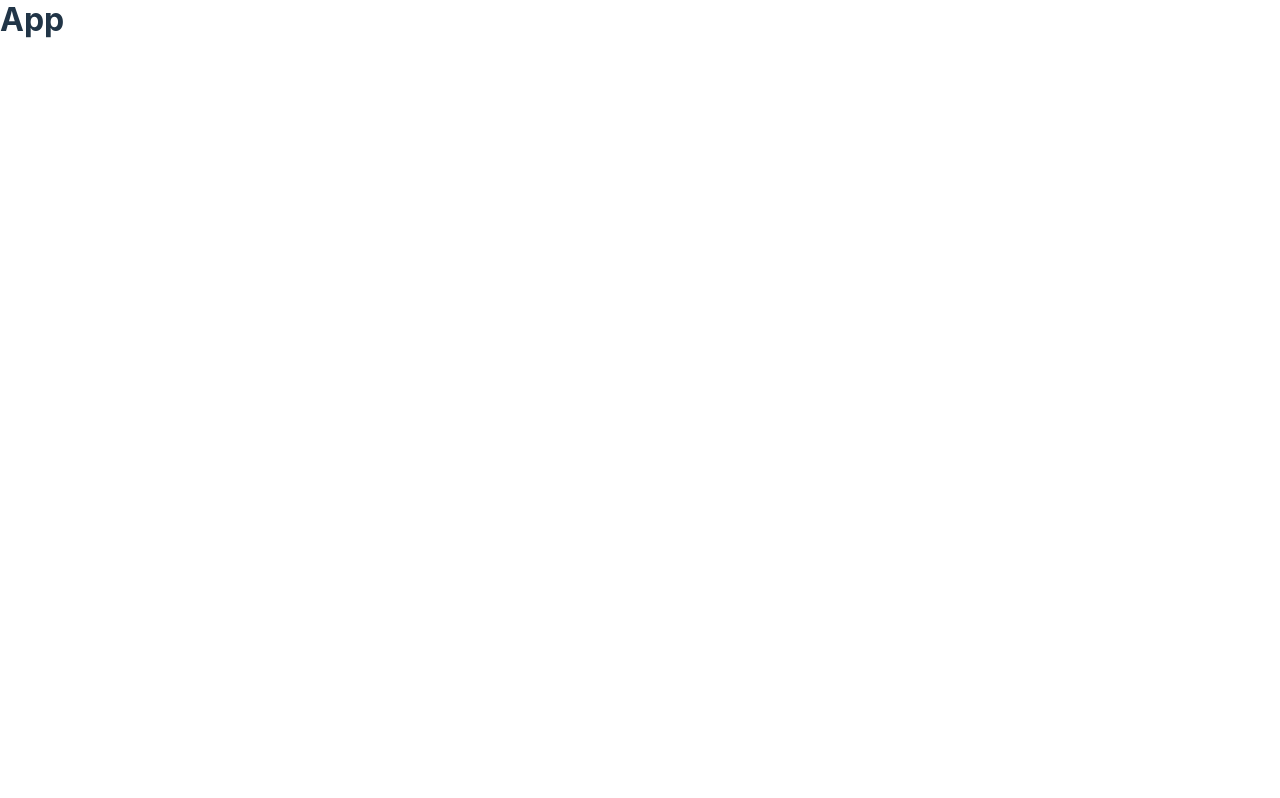
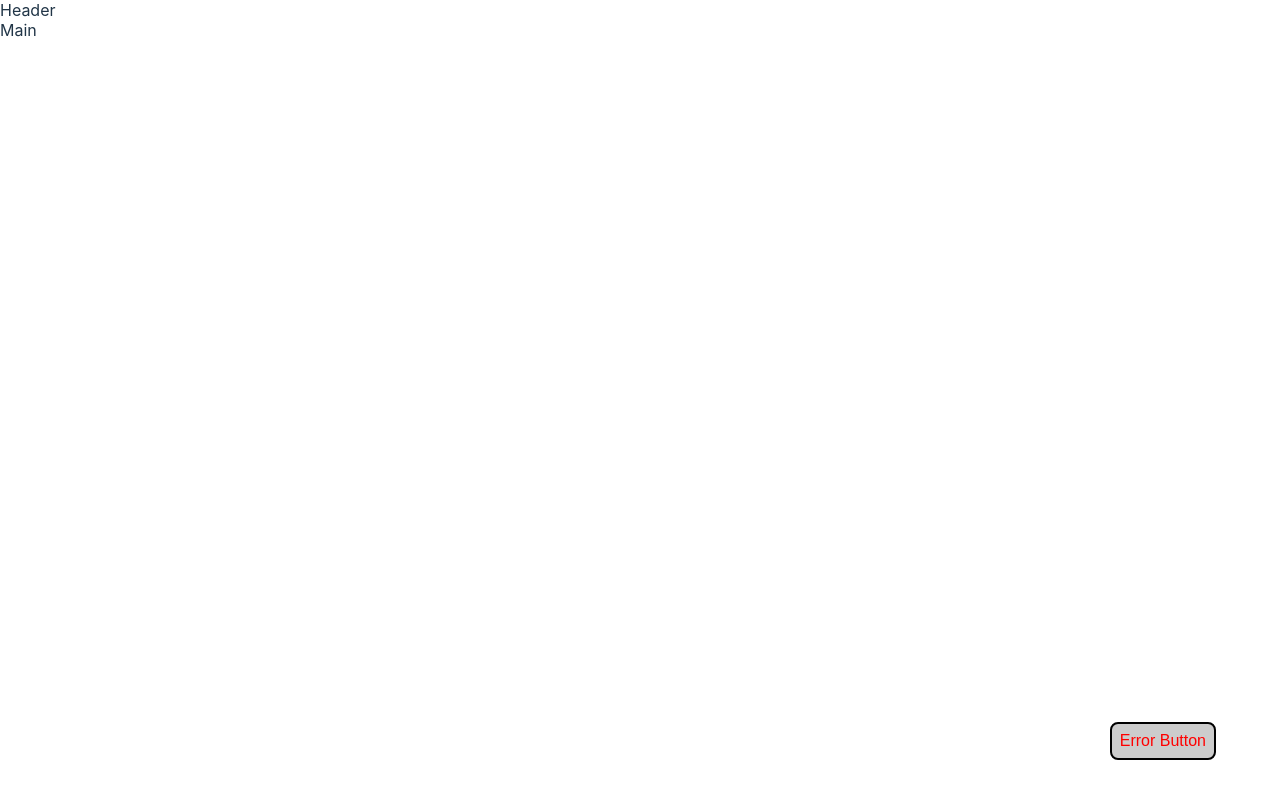
Before and after one commit to yelantsevv/REACT2025Q1, a React (Vite) app: page / in a window 1280 px wide. Built offline with nearby package versions, Linux system fonts and the light colour scheme.

Commit message:
feat: implement ErrorBoundary

```diff
--- a/package.json
+++ b/package.json
@@ -40,7 +40,7 @@
       "eslint --fix",
       "prettier --write"
     ],
-    "src/**/*.{css}": [
+    "src/**/*.css": [
       "prettier --write"
     ]
   }
--- a/src/App.tsx
+++ b/src/App.tsx
@@ -1,9 +1,16 @@
-function App() {
-  return (
-    <>
-      <h1>App</h1>
-    </>
-  );
+import { Component } from 'react';
+import { ErrorButton } from './components';
+
+class App extends Component {
+  render() {
+    return (
+      <>
+        <div>Header</div>
+        <div>Main</div>
+        <ErrorButton />
+      </>
+    );
+  }
 }
 
 export default App;
--- /dev/null
+++ b/src/components/ErrorBoundary/ErrorBoundary.module.css
@@ -0,0 +1,19 @@
+.error {
+  height: 100vh;
+  text-align: center;
+  align-content: center;
+  background: var(--color-Bg);
+}
+
+.reset {
+  position: absolute;
+  top: 5%;
+  right: 5%;
+  cursor: pointer;
+  border-radius: 0.5rem;
+  border-style: dashed;
+  color: var(--color-Error);
+  font-size: 1rem;
+  padding: 0.5rem;
+  text-align: center;
+}
--- /dev/null
+++ b/src/components/ErrorBoundary/ErrorBoundary.tsx
@@ -0,0 +1,36 @@
+import { Component } from 'react';
+import type { Props, State } from '../../types/types';
+import styles from './ErrorBoundary.module.css';
+
+export default class ErrorBoundary extends Component<Props, State> {
+  constructor(props: Props) {
+    super(props);
+    this.state = { hasError: false, error: null };
+  }
+
+  componentDidCatch(error: Error) {
+    console.log(error.message);
+    this.setState({
+      hasError: true,
+      error,
+    });
+  }
+
+  reset() {
+    this.setState({ hasError: false, error: null });
+  }
+
+  render() {
+    if (this.state.hasError) {
+      return (
+        <div className={styles.error}>
+          <h2>{this.state.error?.message}</h2>
+          <button className={styles.reset} onClick={() => this.reset()}>
+            Reset
+          </button>
+        </div>
+      );
+    }
+    return this.props.children;
+  }
+}
--- /dev/null
+++ b/src/components/ErrorButton/ErrorButton.module.css
@@ -0,0 +1,18 @@
+.error {
+  position: absolute;
+  bottom: 5%;
+  right: 5%;
+  cursor: pointer;
+  background-color: var(--color-Bg);
+  border-radius: 0.5rem;
+  border-style: double;
+  color: var(--color-Error);
+  font-size: 1rem;
+  padding: 0.5rem;
+  transition: all 0.3s ease-out;
+
+  &:hover {
+    background-color: var(--color-Error);
+    color: var(--color-Bg);
+  }
+}
--- /dev/null
+++ b/src/components/ErrorButton/ErrorButton.tsx
@@ -0,0 +1,27 @@
+import { Component } from 'react';
+import styles from './ErrorButton.module.css';
+
+export default class ErrorButton extends Component {
+  state = {
+    hasError: false,
+    error: null,
+  };
+
+  throwError = () =>
+    this.setState({
+      hasError: true,
+      error: 'Triggered Error',
+    });
+
+  render() {
+    if (this.state.hasError) {
+      throw new Error(`Error Boundary: ${this.state.error}`);
+    }
+
+    return (
+      <button className={styles.error} onClick={() => this.throwError()}>
+        Error Button
+      </button>
+    );
+  }
+}
--- /dev/null
+++ b/src/components/index.tsx
@@ -0,0 +1,2 @@
+export { default as ErrorBoundary } from './ErrorBoundary/ErrorBoundary.tsx';
+export { default as ErrorButton } from './ErrorButton/ErrorButton.tsx';
--- a/src/index.css
+++ b/src/index.css
@@ -16,6 +16,10 @@
   text-rendering: optimizeLegibility;
   -webkit-font-smoothing: antialiased;
   -moz-osx-font-smoothing: grayscale;
+
+  --color-Bg: #cccccc;
+  --color-Error: #ff0000;
+  --color-Text: #fff;
 }
 
 @media (prefers-color-scheme: light) {
--- a/src/main.tsx
+++ b/src/main.tsx
@@ -2,9 +2,12 @@ import { StrictMode } from 'react';
 import { createRoot } from 'react-dom/client';
 import './index.css';
 import App from './App.tsx';
+import { ErrorBoundary } from './components';
 
 createRoot(document.getElementById('root') as HTMLElement).render(
   <StrictMode>
-    <App />
+    <ErrorBoundary>
+      <App />
+    </ErrorBoundary>
   </StrictMode>
 );
--- /dev/null
+++ b/src/types/types.tsx
@@ -0,0 +1,10 @@
+import { ReactNode } from 'react';
+
+export type Props = {
+  children: ReactNode;
+};
+
+export type State = {
+  hasError: boolean;
+  error: Error | null;
+};
```
